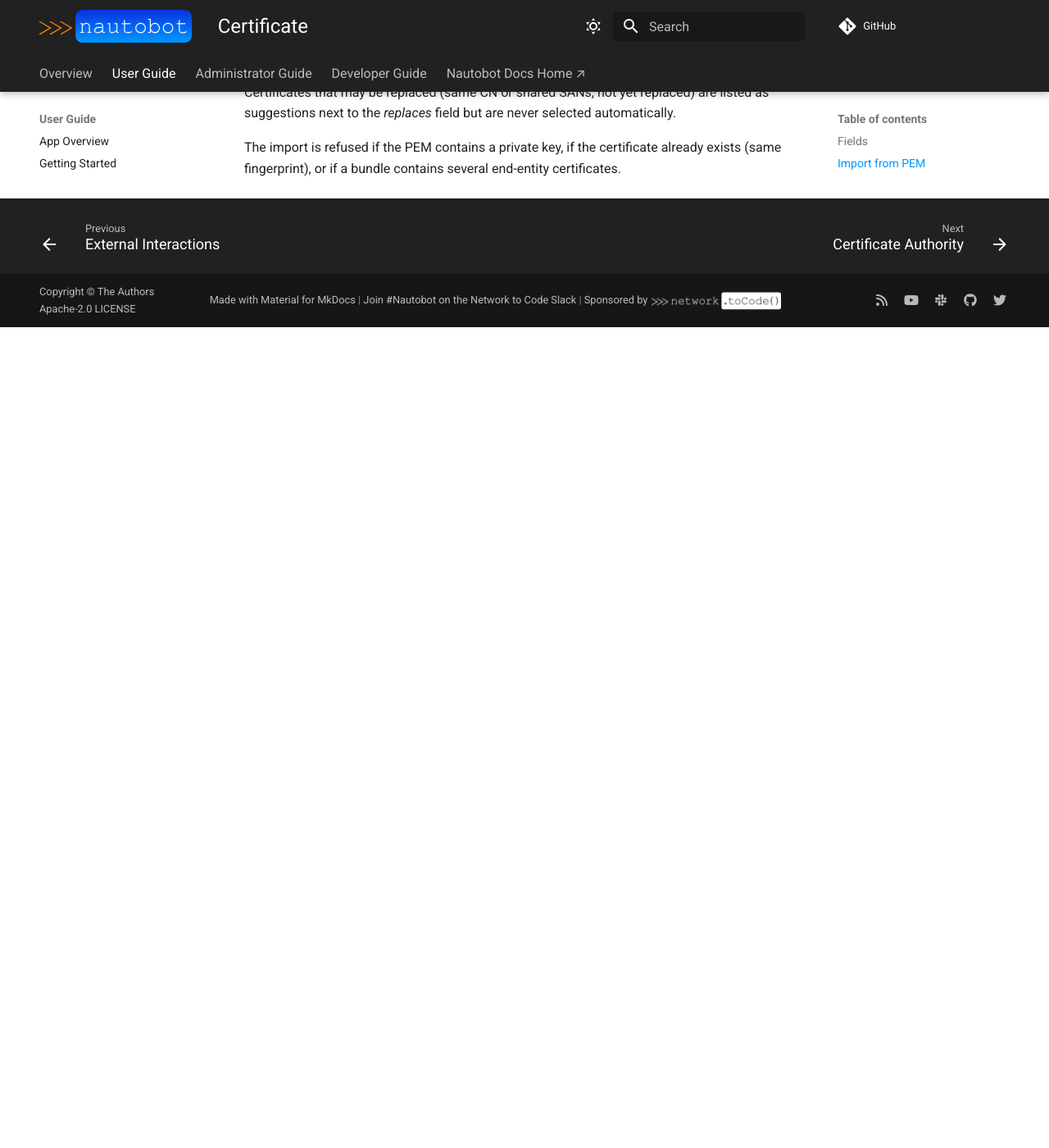
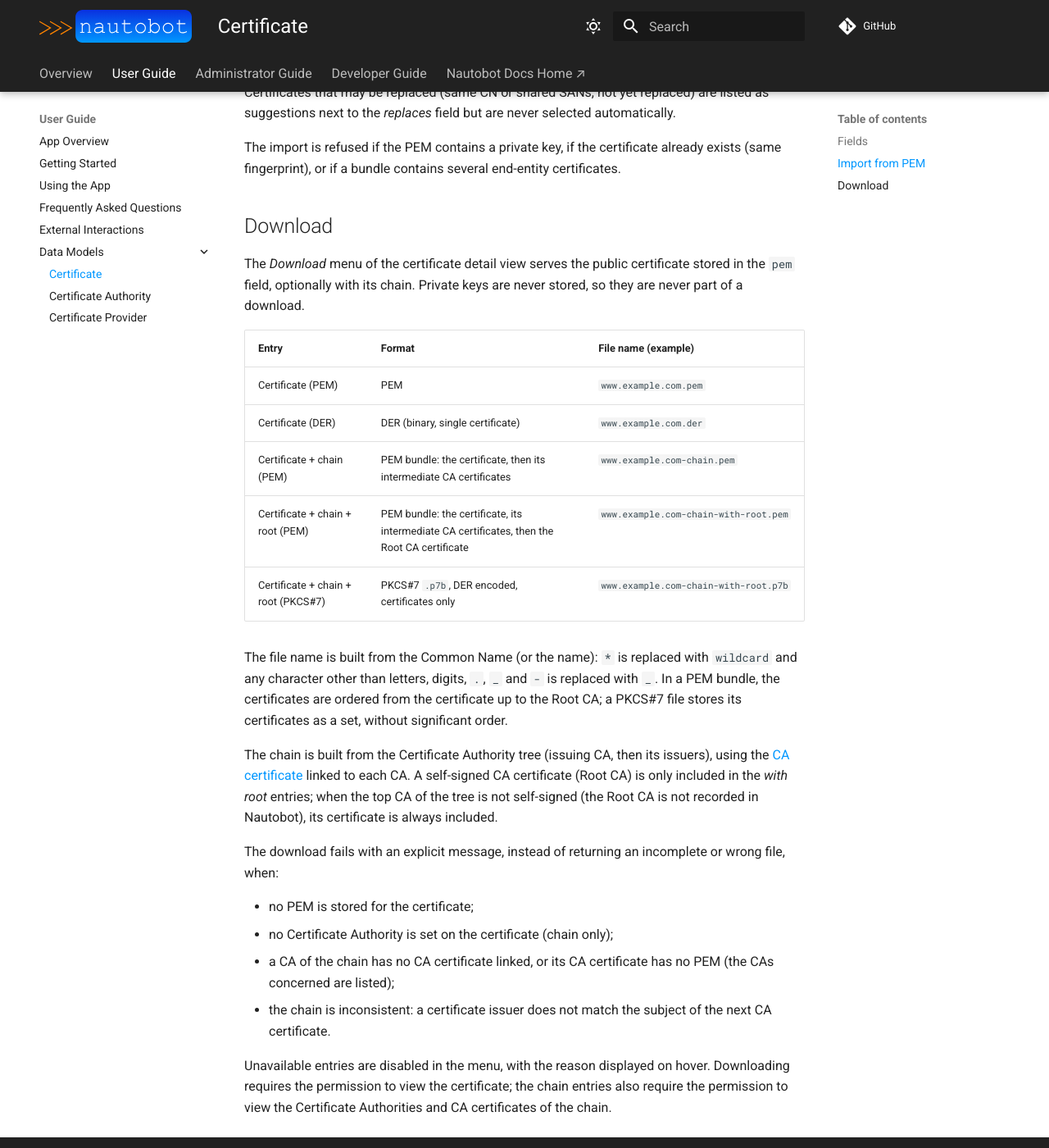
Before and after one commit to HyazOulephant/nautobot-app-ssl-manager, an MkDocs documentation site: the page built from docs/models/certificate.md, in a window 1280 px wide and 1400 px high, scrolled down 1684 px. Shown: the whole window at 82% size. Built offline with MkDocs 1.6.1 and Material for MkDocs 9.7.7, drawn with Linux system fonts in a browser that asks for light colours; comment, search, counter and statistics services are not loaded; before the commit the page ends 2083 px from its top, so only the background shows below that.

Commit message:
docs: document certificate downloads

```diff
--- a/docs/models/certificate.md
+++ b/docs/models/certificate.md
@@ -40,3 +40,28 @@ Tags, notes, contacts/teams, custom fields, relationships and change logging are
 Nothing is guessed: status, auto-renew, order number, tenant and *replaces* are left for the user. Certificates that may be replaced (same CN or shared SANs, not yet replaced) are listed as suggestions next to the *replaces* field but are never selected automatically.
 
 The import is refused if the PEM contains a private key, if the certificate already exists (same fingerprint), or if a bundle contains several end-entity certificates.
+
+## Download
+
+The *Download* menu of the certificate detail view serves the public certificate stored in the `pem` field, optionally with its chain. Private keys are never stored, so they are never part of a download.
+
+| Entry | Format | File name (example) |
+| ----- | ------ | ------------------- |
+| Certificate (PEM) | PEM | `www.example.com.pem` |
+| Certificate (DER) | DER (binary, single certificate) | `www.example.com.der` |
+| Certificate + chain (PEM) | PEM bundle: the certificate, then its intermediate CA certificates | `www.example.com-chain.pem` |
+| Certificate + chain + root (PEM) | PEM bundle: the certificate, its intermediate CA certificates, then the Root CA certificate | `www.example.com-chain-with-root.pem` |
+| Certificate + chain + root (PKCS#7) | PKCS#7 `.p7b`, DER encoded, certificates only | `www.example.com-chain-with-root.p7b` |
+
+The file name is built from the Common Name (or the name): `*` is replaced with `wildcard` and any character other than letters, digits, `.`, `_` and `-` is replaced with `_`. In a PEM bundle, the certificates are ordered from the certificate up to the Root CA; a PKCS#7 file stores its certificates as a set, without significant order.
+
+The chain is built from the Certificate Authority tree (issuing CA, then its issuers), using the [CA certificate](certificateauthority.md#ca-certificate) linked to each CA. A self-signed CA certificate (Root CA) is only included in the *with root* entries; when the top CA of the tree is not self-signed (the Root CA is not recorded in Nautobot), its certificate is always included.
+
+The download fails with an explicit message, instead of returning an incomplete or wrong file, when:
+
+- no PEM is stored for the certificate;
+- no Certificate Authority is set on the certificate (chain only);
+- a CA of the chain has no CA certificate linked, or its CA certificate has no PEM (the CAs concerned are listed);
+- the chain is inconsistent: a certificate issuer does not match the subject of the next CA certificate.
+
+Unavailable entries are disabled in the menu, with the reason displayed on hover. Downloading requires the permission to view the certificate; the chain entries also require the permission to view the Certificate Authorities and CA certificates of the chain.
```
Also changed, not shown: docs/user/app_use_cases.md (+4 -0 lines), docs/user/external_interactions.md (+19 -0 lines).
